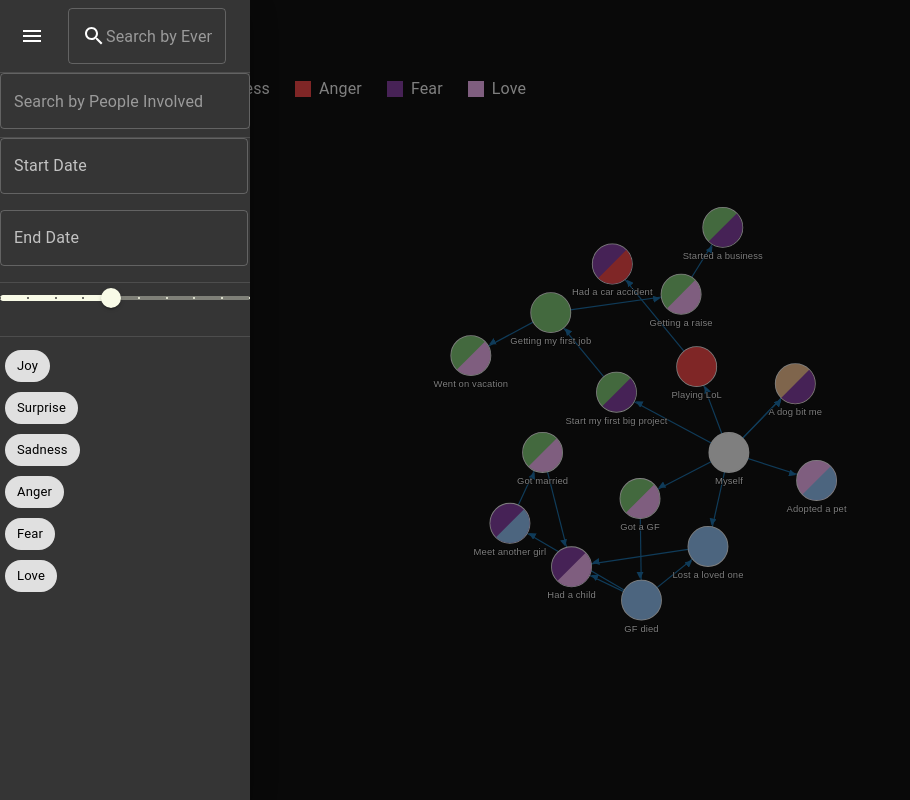
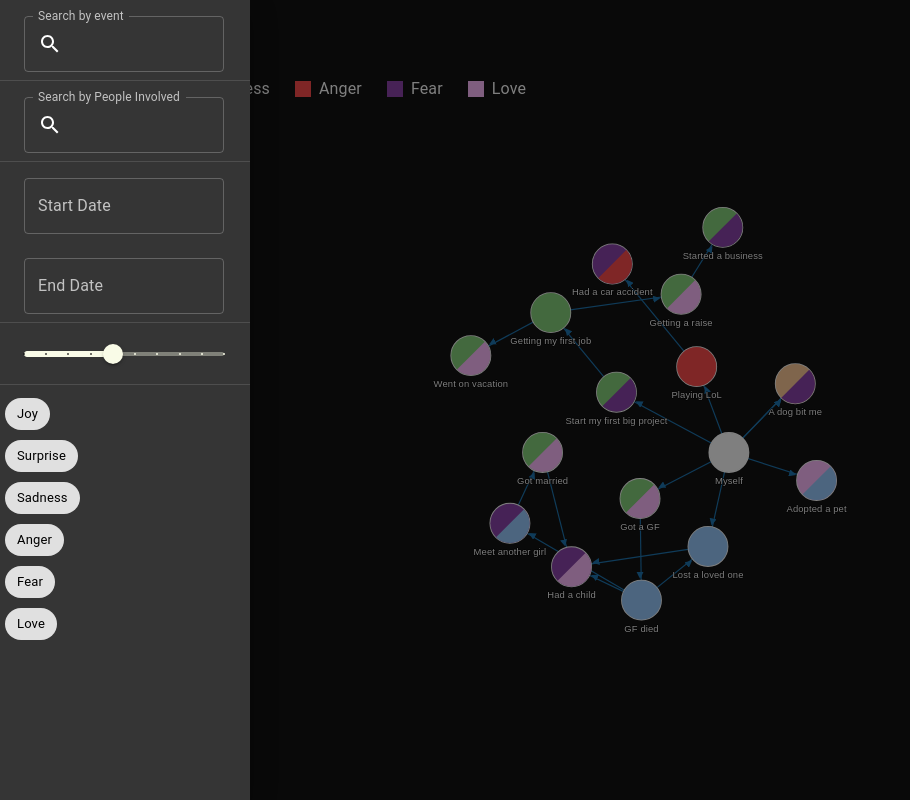
Before and after one commit to alfredo-baquedano/emotion-link, a React (Vite) app: page / in a window 1280 px wide. Both pictures are taken after a click on the button "OPEN FILTER". Shown: the whole page, without its empty margins (0-910 px from the left). Built offline with nearby package versions, Linux system fonts and the light colour scheme.

Commit message:
add label searchfield

```diff
--- a/src/pages/EmotionalGraphPage/DrawerFilter.jsx
+++ b/src/pages/EmotionalGraphPage/DrawerFilter.jsx
@@ -6,9 +6,6 @@ import List from '@mui/material/List';
 import Divider from '@mui/material/Divider';
 import ListItem from '@mui/material/ListItem';
 import Chip from '@mui/material/Chip';
-import Toolbar from '@mui/material/Toolbar';
-import IconButton from '@mui/material/IconButton';
-import MenuIcon from '@mui/icons-material/Menu';
 import SearchIcon from '@mui/icons-material/Search';
 import TextField from '@mui/material/TextField';
 import { LocalizationProvider } from '@mui/x-date-pickers/LocalizationProvider';
@@ -74,35 +71,28 @@ export default function DrawerFilter({ filters, setFilters }) {
 
   const DrawerList = (
     <Box sx={{ width: 250 }} role='presentation'>
-      <Toolbar>
-        <IconButton
-          onClick={toggleDrawer(false)}
-          edge='start'
-          color='inherit'
-          aria-label='close drawer'
-          sx={{ mr: 2 }}
-        >
-          <MenuIcon />
-        </IconButton>
       <TextField
         autoFocus
-          placeholder='Search by Event Name'
+        label='Search by event'
         value={searchTerm}
         onChange={(e) => setSearchTerm(e.target.value)}
         InputProps={{
           startAdornment: <SearchIcon />,
         }}
         fullWidth
-          sx={{ mt: 1, mb: 1 }}
+        sx={{ mt: 2, mb: 1, mr: 3, ml: 3, width: '80%' }}
       />
-      </Toolbar>
       <Divider />
       <TextField
-        placeholder='Search by People Involved'
+        autoFocus
+        label='Search by People Involved'
         value={peopleInvolved}
         onChange={(e) => setPeopleInvolved(e.target.value)}
+        InputProps={{
+          startAdornment: <SearchIcon />,
+        }}
         fullWidth
-        sx={{ mb: 1 }}
+        sx={{ mt: 2, mb: 1, mr: 3, ml: 3, width: '80%' }}
       />
       <Divider />
       <LocalizationProvider dateAdapter={AdapterDayjs}>
@@ -111,14 +101,14 @@ export default function DrawerFilter({ filters, setFilters }) {
           value={startDate}
           onChange={(date) => setStartDate(date)}
           renderInput={(params) => <TextField {...params} fullWidth />}
-          sx={{ mb: 2 }}
+          sx={{ mt: 2, mb: 1, mr: 3, ml: 3, width: '80%' }}
         />
         <DatePicker
           label='End Date'
           value={endDate}
           onChange={(date) => setEndDate(date)}
           renderInput={(params) => <TextField {...params} fullWidth />}
-          sx={{ mb: 2 }}
+          sx={{ mt: 2, mb: 1, mr: 3, ml: 3, width: '80%' }}
         />
       </LocalizationProvider>
       <Divider />
@@ -133,7 +123,7 @@ export default function DrawerFilter({ filters, setFilters }) {
         min={1}
         max={10}
         valueLabelDisplay='auto'
-        sx={{ mb: 2 }}
+        sx={{ mt: 2, mb: 1, mr: 3, ml: 3, width: '80%' }}
       />
       <Divider />
       <List>
```
Lines whose indentation alone changed are shown as unchanged.
